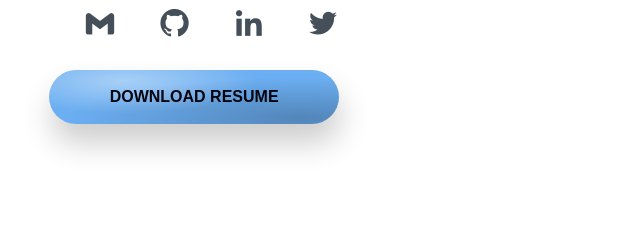
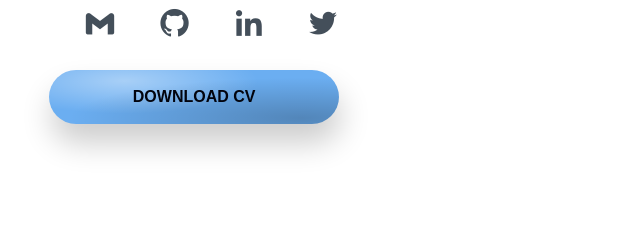
Before and after one commit to Alok-2002/old_portfolio, a plain HTML site: page index.html in a window 1280 px wide. Shown: the part 301-541 px from the top of the page, 0-640 px from the left. Drawn offline with nearby package versions, Linux system fonts and the light colour scheme; a web font is replaced by a local one.

Commit message:
Update index.html

```diff
--- a/index.html
+++ b/index.html
@@ -74,7 +74,7 @@
                                                     <div class="container">
                                                         <div class="row">
                                                             <div class="col-12 text-center">
-                                                                <a href="assets/AlokSharma.pdf" download class="btn btn-primary">Download Resume</a>
+                                                                <a href="assets/AlokSharma.pdf" download class="btn btn-primary">Download CV</a>
                                                             </div>
                                                         </div>
                                                     </div>
```
